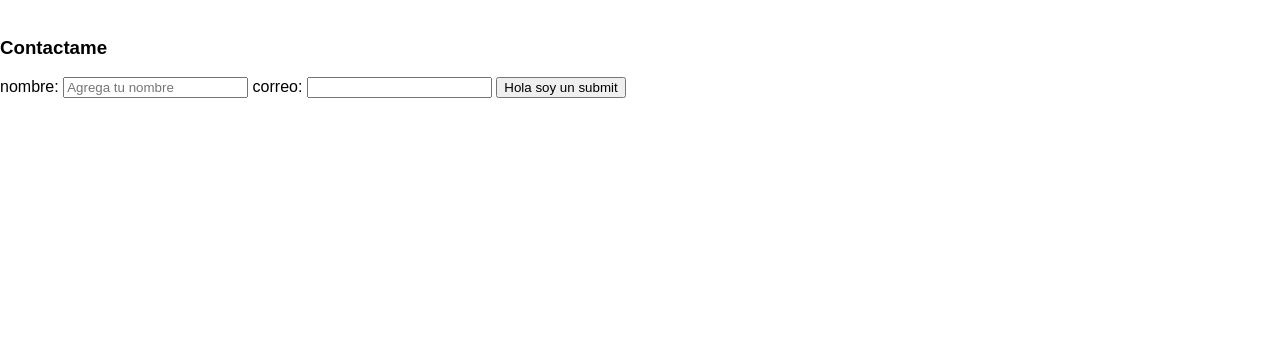
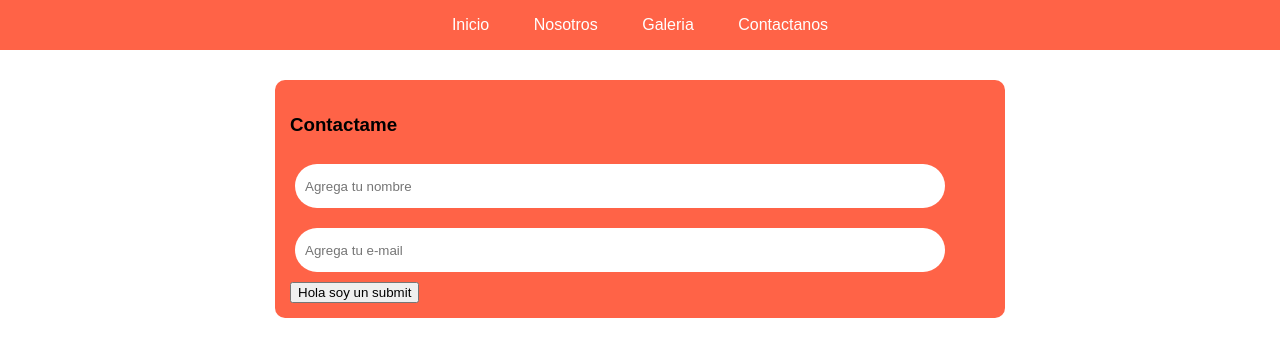
Before and after one commit to holasoymalva/ch-desarrollo-web, a plain HTML site: page 00-proyecto-final/paginas/contacto.html in a window 1280 px wide. Drawn offline with Linux system fonts and the light colour scheme.

Commit message:
Update Styles Proyecto Final

```diff
--- a/00-proyecto-final/estilos.css
+++ b/00-proyecto-final/estilos.css
@@ -1,3 +1,4 @@
+/* Elementos HTML */
 body{
     margin:0;
     font-family: Arial, Helvetica, sans-serif;
@@ -14,6 +15,20 @@ a:hover{
     color: white;
     text-decoration: underline;
 }
+input:focus{
+    outline: none;
+}
+nav ul{
+    margin:0;
+    padding:0;
+}
+nav ul li{
+    display: inline;
+    margin: 0 20px;
+}
+
+/* Estilos de Clases */
+
 .header{
     color: white;
     height: 50px;
@@ -26,11 +41,31 @@ a:hover{
     display: grid;
     justify-content: center;
 }
-nav ul{
-    margin:0;
-    padding:0;
+
+.card{
+    margin: auto;
+    margin-top: 30px;
+    padding: 15px;
+    border-radius: 10px;
+    background-color: tomato;
+    width: 90%;
+    max-width: 700px;
+    height: auto;
 }
-nav ul li{
-    display: inline;
-    margin: 0 20px;
+.card__title{
+
 }
+.card__input{
+    width: 90%;
+    height: 24px;
+    margin: 10px 5px;
+    padding: 10px;
+    border-radius: 50px;
+    border-style: none;
+}
+
+.card__btn{
+
+}
+
+/* Estilos de ID */
--- a/00-proyecto-final/paginas/contacto.html
+++ b/00-proyecto-final/paginas/contacto.html
@@ -4,12 +4,12 @@
     <meta charset="UTF-8">
     <meta http-equiv="X-UA-Compatible" content="IE=edge">
     <meta name="viewport" content="width=device-width, initial-scale=1.0">
-    <title>Document</title>
+    <title>contacto</title>
     <link rel="stylesheet" href="../estilos.css">
 </head>
 <body>
-    <header>
-        <nav>
+    <header class="header">
+        <nav class="header__menu">
             <ul>
                 <li>
                     <a href="../index.html">Inicio</a>
@@ -26,14 +26,16 @@
             </ul>
         </nav>
     </header>
-    <form action="">
-        <h3>Contactame</h3>
-        <label for="nombre">nombre:</label>
-        <input type="text" value="" placeholder="Agrega tu nombre">
-        <label for="correo">correo:</label>
-        <input type="email" name="correo">
-        <input type="submit" value="Hola soy un submit">
-    </form>
+        <form action="" class="card">
+            <h3>Contactame</h3>
+            <div>
+                <input type="text" value="" placeholder="Agrega tu nombre" class="card__input">
+            </div>
+            <div>
+                <input type="email" name="correo" placeholder="Agrega tu e-mail" class="card__input">
+            </div>
+            <input type="submit" value="Hola soy un submit">
+        </form>
     <!-- <form action="">
         <h2>Contactanos</h2>
         <p>Para nosotros es un placer contactarte</p>
```
Also changed, not shown: 00-proyecto-final/paginas/galeria.html (+4 -3 lines), 00-proyecto-final/paginas/nosotros.html (+3 -2 lines).
